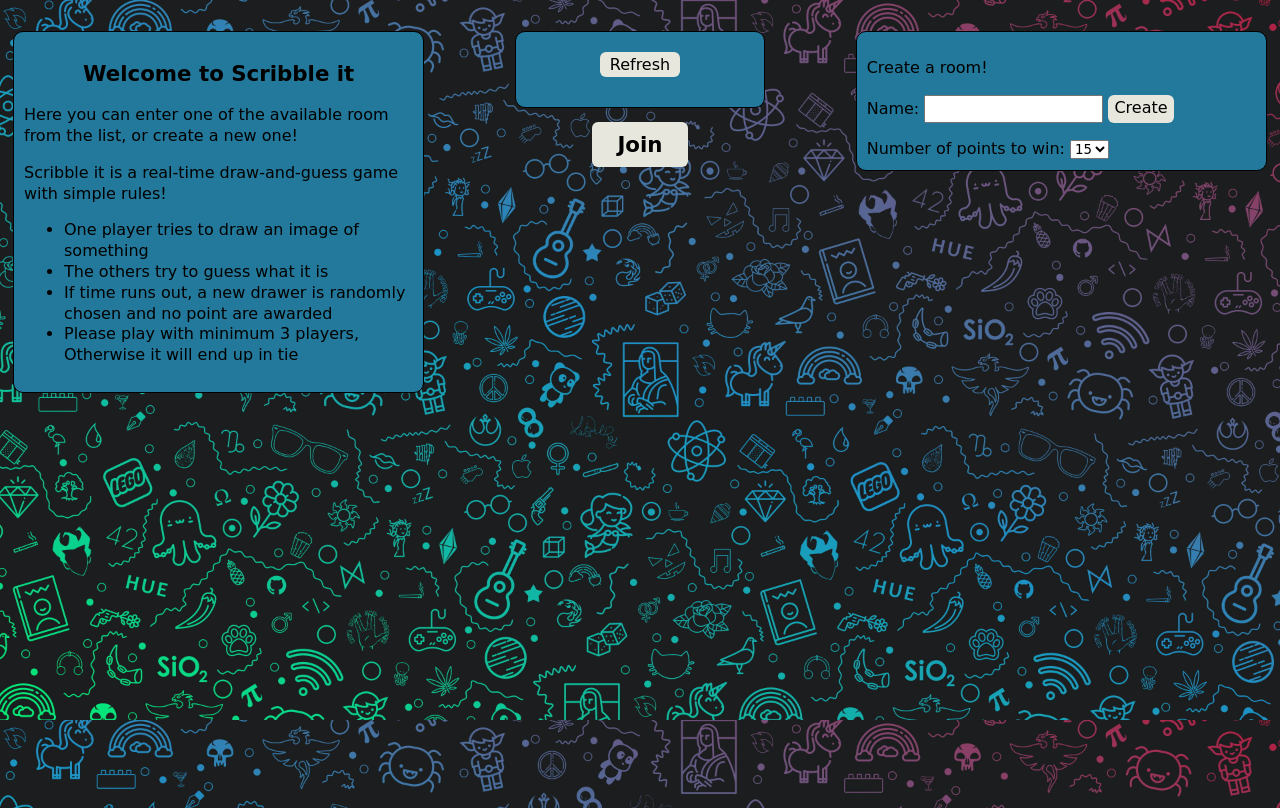
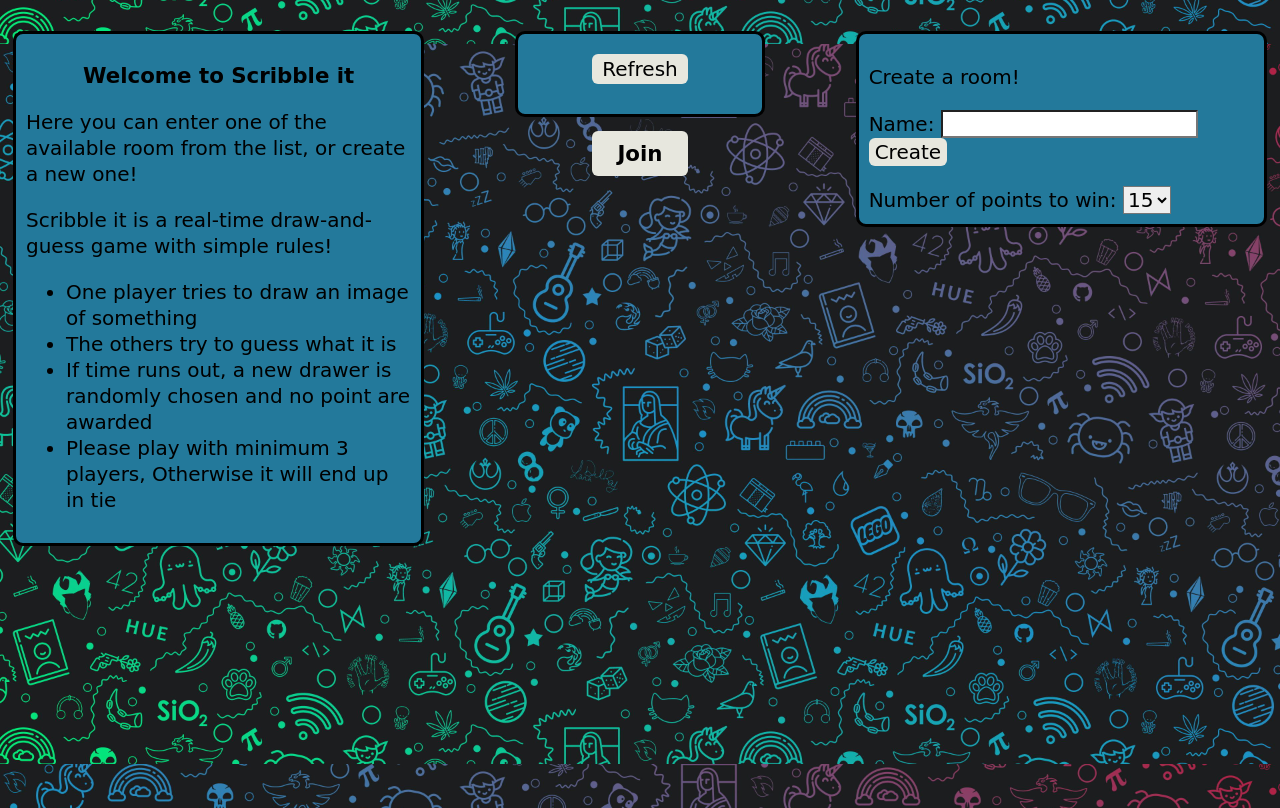
Before and after one commit to hlinh88/Kuri-Drawing, a website: page public/index.html in a window 1280 px wide. Drawn offline with nearby package versions, Linux system fonts and the light colour scheme; no server answers; a web font is replaced by a local one.

Commit message:
fix css body

```diff
--- a/public/stylesheets/index.css
+++ b/public/stylesheets/index.css
@@ -2,7 +2,12 @@
   box-sizing: border-box;
   /* font: inherit; */
   font-family: "Akaya Telivigala", cursive;
-  background-image: "public/favicon/background.jpg";
+  background-image: "public/images/back.jpeg";
+  margin-left: auto;
+  margin-right: auto;
+  background-size: contain;
+  background-position: center;
+  font-size: 20px;
 }
 a {
   text-decoration: none;
@@ -102,8 +107,8 @@ body {
 .textbox {
   overflow: auto;
   overflow-wrap: break-word;
-  background-color: #23799B;
-  border: 1px solid black;
+  background-color: #23799b;
+  border: 3px solid black;
   margin: 8px 0;
   padding: 10px;
   border-radius: 10px;
@@ -175,7 +180,7 @@ body {
     border-radius: 6px;
   }
   .generic_button:hover {
-    background:   #393270;
+    background: #393270;
   }
 
   .generic_button:focus {
```
